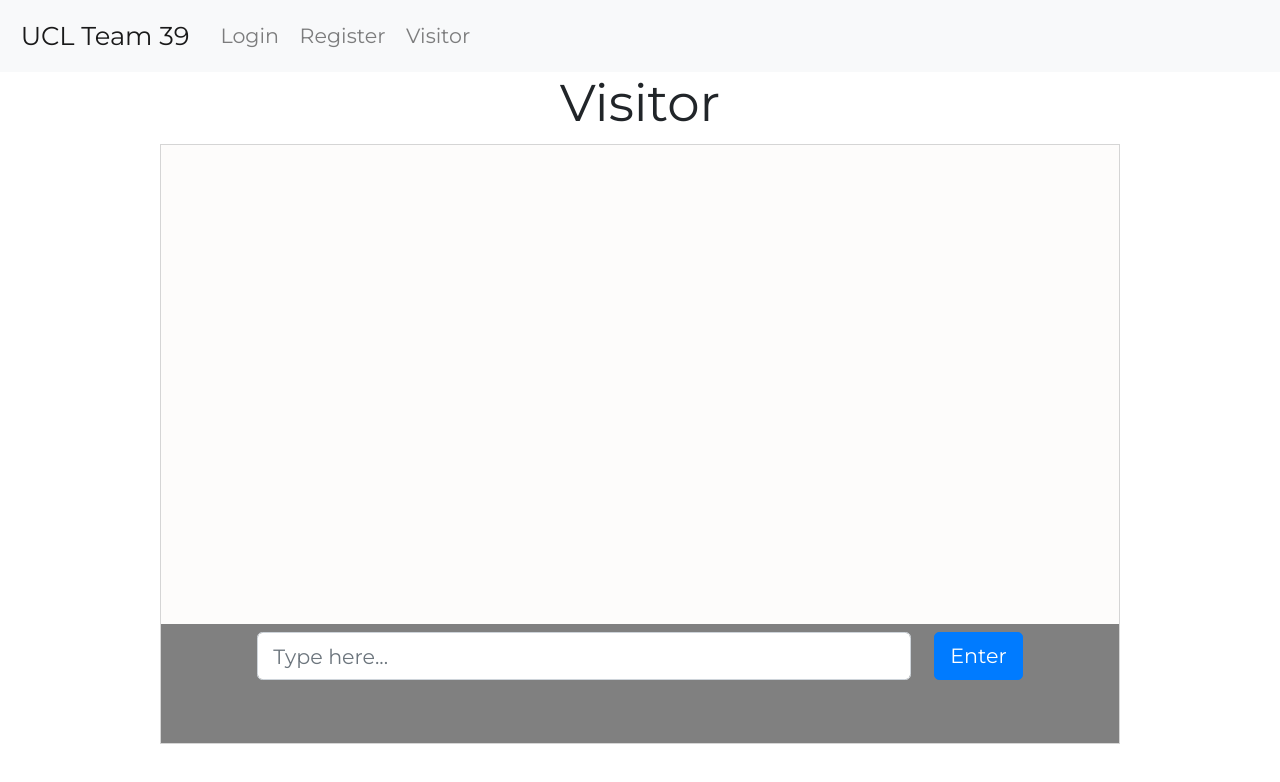
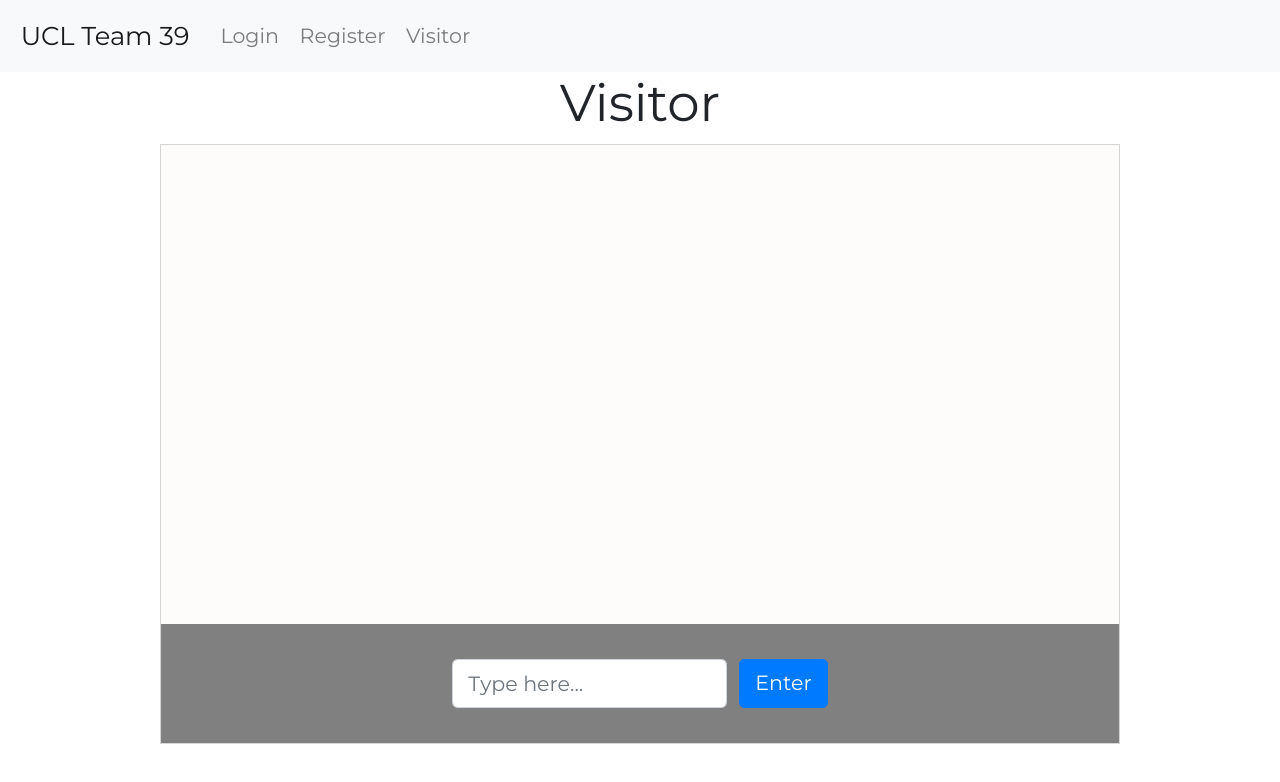
Before and after one commit to ryanchuah/compliance-client, a React (Create React App) app: page /visitor in a window 1280 px wide. Shown: the top 782 px of the page. Built offline with nearby package versions, Linux system fonts and the light colour scheme; no server answers.

Commit message:
fixed chatbot message box vertical alignment bug

```diff
--- a/src/Chatbot.css
+++ b/src/Chatbot.css
@@ -52,3 +52,11 @@ h1 {
     color: white;
     border-radius: 10px;
 }
+
+.message-box {
+    display: flex;
+    align-items: center;
+    justify-content: center;
+    padding: 1vh 10%;
+    height: 20%
+};
--- a/src/components/NavigationBar.js
+++ b/src/components/NavigationBar.js
@@ -24,8 +24,16 @@ function NavigationBar(props) {
                 console.log(error);
             });
     };
-
-    if (props.user.isLoggedIn) {
+    if(props.user.isLoggedIn === undefined){
+        var activeLinks = (
+            <React.Fragment>
+                <Nav.Link href="/login">Login</Nav.Link>
+                <Nav.Link href="/register">Register</Nav.Link>
+                <Nav.Link href="/visitor">Visitor</Nav.Link>
+            </React.Fragment>
+        );
+    }
+    else if (props.user.isLoggedIn) {
         var activeLinks = (
             <React.Fragment>
                 <Nav.Link onClick={logout}>Logout</Nav.Link>
--- a/src/pages/Chatbot.js
+++ b/src/pages/Chatbot.js
@@ -8,9 +8,9 @@ function Chatbot() {
     const [userMessage, setUserMessage] = useState("");
     const [conversationHistory, setConversationHistory] = useState([]);
 
-    useEffect(()=>{
-        scrollToBottom()
-    },[conversationHistory[conversationHistory.length-1]])
+    useEffect(() => {
+        scrollToBottom();
+    }, [conversationHistory[conversationHistory.length - 1]]);
 
     const handleChange = event => {
         setUserMessage(event.target.value);
@@ -20,8 +20,8 @@ function Chatbot() {
         // preventing a default browser reloading
         event.preventDefault();
         if (!userMessage.trim()) {
-            return
-        };
+            return;
+        }
 
         if (window.refreshChatbot) {
             window.refreshChatbot = false;
@@ -92,21 +92,14 @@ function Chatbot() {
         });
     }
 
-    const formStyle = {
-        display: "flex",
-        alignItems: "center",
-        justifyContent: "center",
-        padding: "1vh 10%",
-        height: "20%"
-    };
-
     return (
         <div style={{ maxHeight: "100vh" }}>
-            <h1>Compliance Expert, your friendly assistant</h1>
+            <h1>Start by saying hi!</h1>
             <div className="chat-window">
-                <div className="conversationHistory-view" id="chat-container">{chat}</div>
-                <div className="message-box">
-                <Form onSubmit={handleSubmit} style={formStyle}>
+                <div className="conversationHistory-view" id="chat-container">
+                    {chat}
+                </div>
+                <Form onSubmit={handleSubmit} className="message-box">
                     <Form.Control
                         type="text"
                         placeholder="Type here..."
@@ -121,8 +114,6 @@ function Chatbot() {
                 </Form>
             </div>
         </div>
-        <br></br>
-    </div>
     );
 }
 
--- a/src/pages/Login.js
+++ b/src/pages/Login.js
@@ -72,6 +72,7 @@ function Login(props) {
 
     return (
         <div>
+            <h1 className="mt-3">Speeding up MHRA, NICE, and NHSD Software Compliance</h1>
             <h3 className="my-3">Login</h3>
             {location.state && (
                 <FlashMessage flashMessage={location.state.flashMessage} />
```
